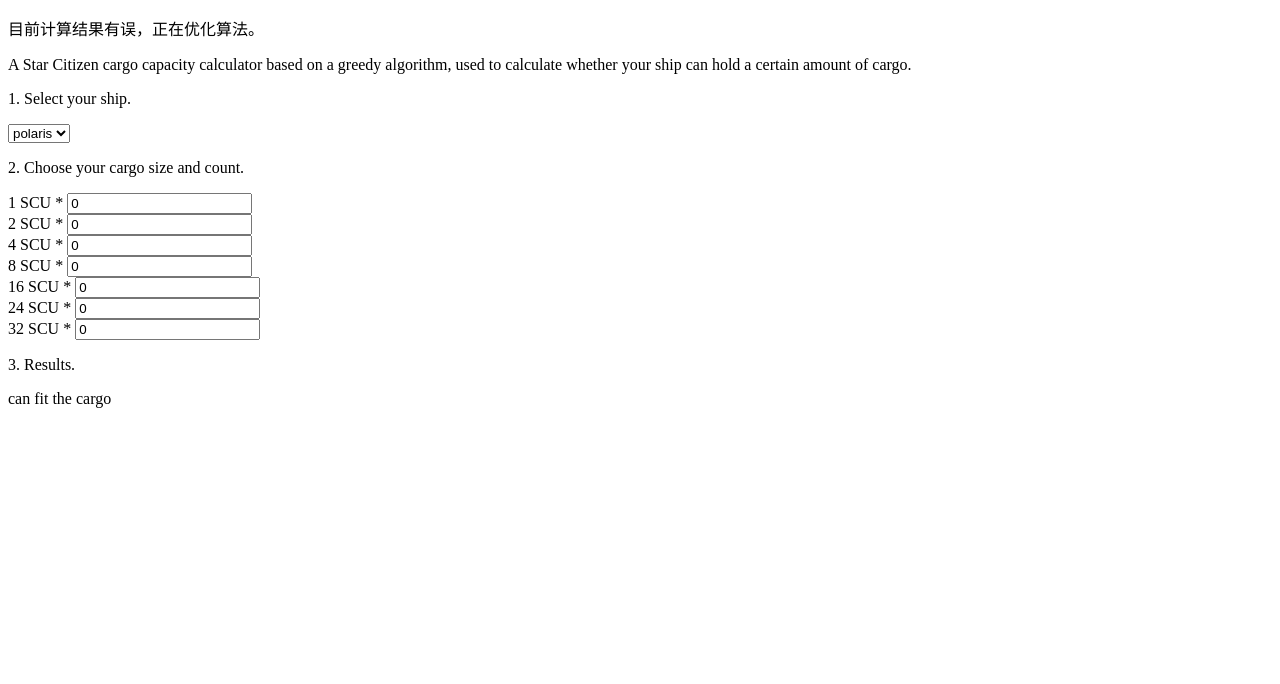
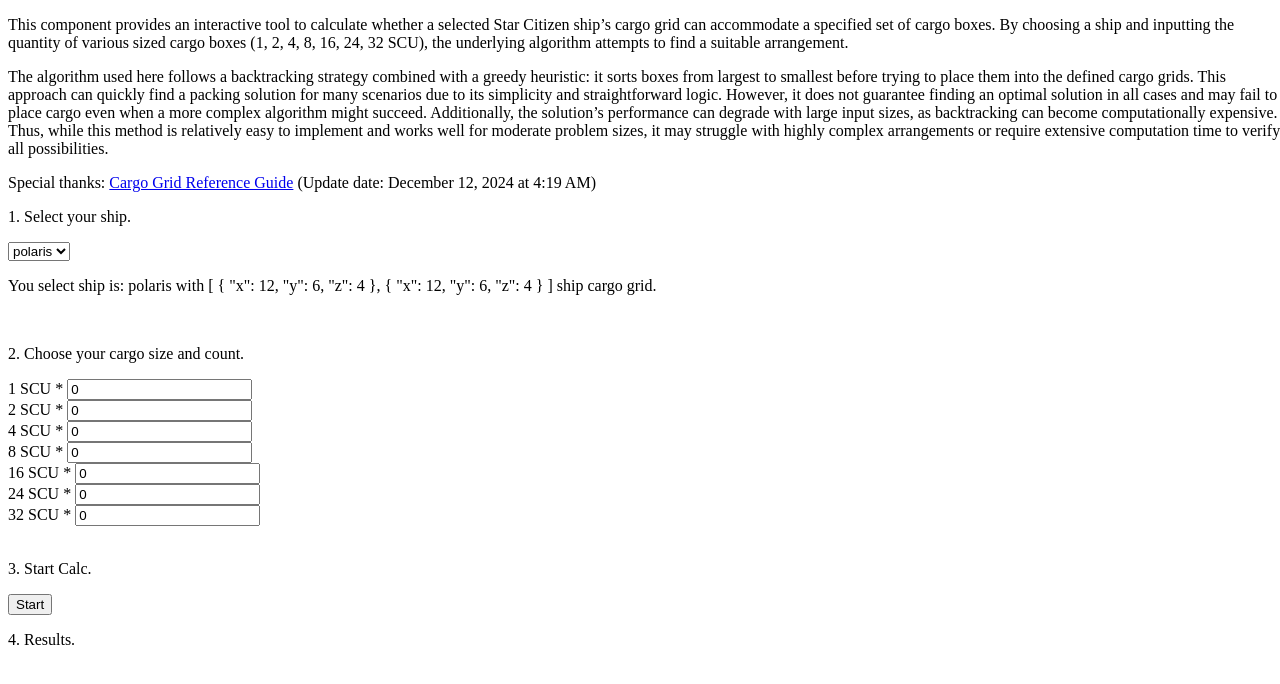
Before and after one commit to cfdxkk/sc-cargo-calc, a Nuxt app: page / in a window 1280 px wide. Shown: the top 684 px of the page. Built offline with nearby package versions, Linux system fonts and the light colour scheme.

Commit message:
update calc function.

```diff
--- a/pages/index.vue
+++ b/pages/index.vue
@@ -1,4 +1,6 @@
 <script setup lang="ts">
+    import { ref, watch } from 'vue';
+
     /**
      *          长  宽  高
      * 1  scu = 1 * 1 * 1
@@ -9,110 +11,246 @@
      * 24 scu = 6 * 2 * 2
      * 32 scu = 8 * 2 * 2
      *
-     * 计算单个箱子所占的长宽高
+     * 单个箱子的尺寸及长宽高
      */
-    const boxDimensions = {
-        1: [1, 1, 1],
-        2: [2, 1, 1],
-        4: [2, 2, 1],
-        8: [2, 2, 2],
-        16: [4, 2, 2],
-        24: [6, 2, 2],
-        32: [8, 2, 2],
+    const BOX_SIZE = {
+        1: { x: 1, y: 1, z: 1 },
+        2: { x: 2, y: 1, z: 1 },
+        4: { x: 2, y: 2, z: 1 },
+        8: { x: 2, y: 2, z: 2 },
+        16: { x: 4, y: 2, z: 2 },
+        24: { x: 6, y: 2, z: 2 },
+        32: { x: 8, y: 2, z: 2 },
     };
 
-    type cargoGrid3D = [number, number, number];
-    const shipCargoList = ref([
-        {
-            shipName: "polaris",
-            cargoGrid: [[18, 4, 4], [18, 4, 4]],
-        },
-    ]);
+    type CargoGrid3D = { x: number, y: number, z: number }; // 一个 3D 货物网格由长宽高构成
+    type ShipCargoGrid3D = CargoGrid3D[]; // 一个飞船可能有多个货物网格
 
-    const selectedShip = ref("polaris");
+    /**
+     * 每个飞船拥有的货物网格尺寸列表
+     */
+    const shipCargoList = ref<Record<string, ShipCargoGrid3D>>({
+        polaris: [{ x: 12, y:6, z:4 }, { x: 12, y: 6, z: 4 }], // 576 SCU
+        c2: [{ x: 15, y: 8, z: 4 }, { x: 9, y: 6, z: 4 }], // 696 SCU
+    });
 
-    const cargo1ScuCount = ref(0);
-    const cargo2ScuCount = ref(0);
-    const cargo4ScuCount = ref(0);
-    const cargo8ScuCount = ref(0);
-    const cargo16ScuCount = ref(0);
-    const cargo24ScuCount = ref(0);
-    const cargo32ScuCount = ref(0);
+    const selectedShip = ref({shipName: "polaris", shipCargoGrid: [{ x: 12, y:6, z:4 }, { x: 12, y: 6, z: 4 }] as ShipCargoGrid3D}); // 用户选中的飞船，默认是 polaris
 
+    const cargo1ScuCount = ref(0); // 用户填写的 1SCU 货物箱子的数量
+    const cargo2ScuCount = ref(0); // 用户填写的 2SCU 货物箱子的数量
+    const cargo4ScuCount = ref(0); // 用户填写的 4SCU 货物箱子的数量
+    const cargo8ScuCount = ref(0); // 用户填写的 8SCU 货物箱子的数量
+    const cargo16ScuCount = ref(0); // 用户填写的 16SCU 货物箱子的数量
+    const cargo24ScuCount = ref(0); // 用户填写的 24SCU 货物箱子的数量
+    const cargo32ScuCount = ref(0); // 用户填写的 32SCU 货物箱子的数量
 
-    // 计算属性：检查是否能够装载给定数量的箱子
-    const canFitCargo = computed(() => {
-        const ship = shipCargoList.value.find((ship) => ship.shipName === selectedShip.value);
-        if (!ship) return false;
+    /**
+     * 计算用户选中的飞船的货物网格在最优情况下能否装下数量为n的不同尺寸的货物箱子
+     * @param shipCargoGrid
+     * @param param1
+     */
+    type ScuCountType = { cargo1ScuCount: number, cargo2ScuCount: number, cargo4ScuCount: number, cargo8ScuCount: number, cargo16ScuCount: number, cargo24ScuCount: number, cargo32ScuCount: number }
+    function checkSize(shipCargoGrid: ShipCargoGrid3D, { cargo1ScuCount, cargo2ScuCount, cargo4ScuCount, cargo8ScuCount, cargo16ScuCount, cargo24ScuCount, cargo32ScuCount }: ScuCountType): boolean {
+        const cargoList: Array<{ scu: number, count: number }> = [
+            { scu: 32, count: cargo32ScuCount },
+            { scu: 24, count: cargo24ScuCount },
+            { scu: 16, count: cargo16ScuCount },
+            { scu: 8, count: cargo8ScuCount },
+            { scu: 4, count: cargo4ScuCount },
+            { scu: 2, count: cargo2ScuCount },
+            { scu: 1, count: cargo1ScuCount }
+        ];
 
-        const boxCounts = {
-            1: cargo1ScuCount.value,
-            2: cargo2ScuCount.value,
-            4: cargo4ScuCount.value,
-            8: cargo8ScuCount.value,
-            16: cargo16ScuCount.value,
-            24: cargo24ScuCount.value,
-            32: cargo32ScuCount.value,
-        };
-
-        const cargoGrids = ship.cargoGrid.map(([length, width, height]) => ({
-            length,
-            width,
-            height,
-            remainingSpaces: [{ x: 0, y: 0, z: 0, length, width, height }],
-        }));
-
-        for (const [scu, count] of Object.entries(boxCounts)) {
-            const [boxLength, boxWidth, boxHeight] = boxDimensions[scu];
-
-            for (let i = 0; i < count; i++) {
-                let placed = false;
-
-                for (const grid of cargoGrids) {
-                    for (let j = 0; j < grid.remainingSpaces.length; j++) {
-                        const space = grid.remainingSpaces[j];
-
-                        // 检查箱子是否能放入当前剩余空间
-                        if (
-                            space.length >= boxLength &&
-                            space.width >= boxWidth &&
-                            space.height >= boxHeight
-                        ) {
-                            // 分割剩余空间
-                            grid.remainingSpaces.splice(j, 1); // 移除当前使用的空间
-                            grid.remainingSpaces.push(
-                                { x: space.x + boxLength, y: space.y, z: space.z, length: space.length - boxLength, width: space.width, height: space.height }, // 剩余 X 方向空间
-                                { x: space.x, y: space.y + boxWidth, z: space.z, length: boxLength, width: space.width - boxWidth, height: space.height }, // 剩余 Y 方向空间
-                                { x: space.x, y: space.y, z: space.z + boxHeight, length: boxLength, width: boxWidth, height: space.height - boxHeight } // 剩余 Z 方向空间
-                            );
-                            placed = true;
-                            break;
+        let boxesToPlace: Array<{x:number,y:number,z:number,scu:number}> = [];
+        for (let c of cargoList) {
+            if (c.count > 0) {
+                const s = BOX_SIZE[c.scu];
+                for (let i = 0; i < c.count; i++) {
+                    boxesToPlace.push({ x: s.x, y: s.y, z: s.z, scu: c.scu });
+                }
             }
         }
 
-                    if (placed) break;
+        // 按体积从大到小排序
+        boxesToPlace.sort((a,b)=> (b.x*b.y*b.z - a.x*a.y*a.z));
+
+        type FreeSpace = {
+            x: number, y: number, z: number,
+            w: number, h: number, d: number
+        };
+
+        const compartments: FreeSpace[][] = shipCargoGrid.map(grid => {
+            return [{
+                x: 0, y: 0, z: 0,
+                w: grid.x,
+                h: grid.y,
+                d: grid.z
+            }];
+        });
+
+        function placeBoxInFreeSpace(freeSpaces: FreeSpace[], fsIndex: number, box: {x:number,y:number,z:number}) {
+            const fs = freeSpaces[fsIndex];
+            // 移除被使用的空间
+            freeSpaces.splice(fsIndex, 1);
+
+            // 分割剩余空间
+            if (box.x < fs.w) {
+                freeSpaces.push({
+                    x: fs.x + box.x,
+                    y: fs.y,
+                    z: fs.z,
+                    w: fs.w - box.x,
+                    h: fs.h,
+                    d: fs.d
+                });
             }
 
-                if (!placed) return false; // 如果当前箱子无法放置，直接返回 false
+            if (box.y < fs.h) {
+                freeSpaces.push({
+                    x: fs.x,
+                    y: fs.y + box.y,
+                    z: fs.z,
+                    w: box.x,
+                    h: fs.h - box.y,
+                    d: fs.d
+                });
+            }
+
+            if (box.z < fs.d) {
+                freeSpaces.push({
+                    x: fs.x,
+                    y: fs.y,
+                    z: fs.z + box.z,
+                    w: box.x,
+                    h: box.y,
+                    d: fs.d - box.z
+                });
             }
         }
 
-        return true; // 所有箱子均放置成功
+        function findFittingSpaces(freeSpaces: FreeSpace[], box:{x:number,y:number,z:number}): number[] {
+            const result: number[] = [];
+            for (let i = 0; i < freeSpaces.length; i++) {
+                const fs = freeSpaces[i];
+                if (box.x <= fs.w && box.y <= fs.h && box.z <= fs.d) {
+                    result.push(i);
+                }
+            }
+            return result;
+        }
+
+        let attempts = 0;
+        const MAX_ATTEMPTS = 200000;
+
+        function placeBoxRec(i: number): boolean {
+            if (i === boxesToPlace.length) return true; // 全部放置成功
+            if (attempts > MAX_ATTEMPTS) return false;  // 尝试过多，避免卡死
+
+            attempts++;
+            const box = boxesToPlace[i];
+
+            // 为当前箱子尝试两种方向: (x,y,z) 和 (y,x,z)
+            const orientations = [
+                {x: box.x, y: box.y, z: box.z},
+                {x: box.y, y: box.x, z: box.z}
+            ];
+
+            for (const orientation of orientations) {
+                // 尝试将当前箱子以该方向放入任意货舱
+                for (const freeList of compartments) {
+                    const fittingSpaces = findFittingSpaces(freeList, orientation);
+                    // 根据剩余体积浪费排序
+                    fittingSpaces.sort((a,b)=>{
+                        const va = freeList[a].w*freeList[a].h*freeList[a].d - orientation.x*orientation.y*orientation.z;
+                        const vb = freeList[b].w*freeList[b].h*freeList[b].d - orientation.x*orientation.y*orientation.z;
+                        return va - vb;
                     });
 
+                    for (let fsIndex of fittingSpaces) {
+                        const backup = freeList.slice();
+                        placeBoxInFreeSpace(freeList, fsIndex, orientation);
+                        if (placeBoxRec(i+1)) return true;
+                        // 回溯
+                        freeList.splice(0, freeList.length, ...backup);
+                    }
+                }
+            }
+
+            return false; // 无法放置当前箱子
+        }
+
+        return placeBoxRec(0);
+    }
+
+    const canFitCargo = ref<string | boolean | undefined>(undefined);
+    // 计算结果
+    function statCalc() {
+        if (
+            cargo1ScuCount.value < 0
+            || cargo2ScuCount.value < 0
+            || cargo4ScuCount.value < 0
+            || cargo8ScuCount.value < 0
+            || cargo16ScuCount.value < 0
+            || cargo24ScuCount.value < 0
+            || cargo32ScuCount.value < 0
+        ) {
+            canFitCargo.value = "The quantity of cargo cannot be negative.";
+            return;
+        }
+
+        canFitCargo.value = checkSize(selectedShip.value.shipCargoGrid, {
+            cargo1ScuCount : cargo1ScuCount.value,
+            cargo2ScuCount : cargo2ScuCount.value,
+            cargo4ScuCount : cargo4ScuCount.value,
+            cargo8ScuCount : cargo8ScuCount.value,
+            cargo16ScuCount : cargo16ScuCount.value,
+            cargo24ScuCount : cargo24ScuCount.value,
+            cargo32ScuCount : cargo32ScuCount.value,
+        })
+    };
+
+    watch([
+        selectedShip,
+        cargo1ScuCount,
+        cargo2ScuCount,
+        cargo4ScuCount,
+        cargo8ScuCount,
+        cargo16ScuCount,
+        cargo24ScuCount,
+        cargo32ScuCount,
+    ], () => {
+        canFitCargo.value = undefined;
+    })
 </script>
 
 <template>
-    <p>目前计算结果有误，正在优化算法。</p>
+    <div class="introduce-part">
         <p>
-        A Star Citizen cargo capacity calculator based on a greedy algorithm, used to calculate whether your ship can hold a certain amount of cargo.
+            This component provides an interactive tool to calculate whether a selected Star Citizen ship’s cargo grid can accommodate a
+            specified set of cargo boxes. By choosing a ship and inputting the quantity of various sized cargo boxes (1, 2, 4, 8, 16, 24, 32 SCU),
+            the underlying algorithm attempts to find a suitable arrangement.
         </p>
+        <p>
+            The algorithm used here follows a backtracking strategy combined with a greedy heuristic: it sorts boxes from largest to smallest
+            before trying to place them into the defined cargo grids. This approach can quickly find a packing solution for many scenarios
+            due to its simplicity and straightforward logic. However, it does not guarantee finding an optimal solution in all cases and may
+            fail to place cargo even when a more complex algorithm might succeed. Additionally, the solution’s performance can degrade with
+            large input sizes, as backtracking can become computationally expensive. Thus, while this method is relatively easy to implement
+            and works well for moderate problem sizes, it may struggle with highly complex arrangements or require extensive computation time
+            to verify all possibilities.
+        </p>
+
+        <p>Special thanks: <a href="https://robertsspaceindustries.com/community-hub/post/cargo-grid-reference-guide-vqkv5cQI8ZCLC" target="_blank" >Cargo Grid Reference Guide</a> (Update date: December 12, 2024 at 4:19 AM)</p>
+    </div>
+
     <p>1. Select your ship.</p>
     <select id="options" v-model="selectedShip">
-      <option v-for="shipCargo in shipCargoList" :key="shipCargo.shipName" :value="shipCargo.shipName">
-        {{ shipCargo.shipName }}
+      <option v-for="(shipCargoGrid, shipName) in shipCargoList" :key="shipName" :value="{ shipName, shipCargoGrid }">
+        {{ shipName }}
       </option>
     </select>
+    <p>You select ship is: {{ selectedShip.shipName }} with {{ selectedShip.shipCargoGrid }} ship cargo grid.</p>
+
     <br />
     <p>2. Choose your cargo size and count.</p>
     <div>1  SCU * <input type="number" v-model="cargo1ScuCount" /></div>
@@ -123,10 +261,27 @@
     <div>24 SCU * <input type="number" v-model="cargo24ScuCount" /></div>
     <div>32 SCU * <input type="number" v-model="cargo32ScuCount" /></div>
 
+    <br />
+    <p>3. Start Calc.</p>
+    <button @click="statCalc">Start</button>
 
-    <p>3. Results.</p>
-    <p v-if="canFitCargo">{{ selectedShip.shipName }} can fit the cargo</p>
-    <p v-else>{{ selectedShip.shipName }} can not fit the cargo</p>
+    <br />
+    <p>4. Results.</p>
+    <div v-if="canFitCargo !== undefined">
+        <p v-if="typeof canFitCargo === 'string'">{{ canFitCargo }}</p>
+        <p v-if="canFitCargo === true">{{ selectedShip.shipName }} can fit the cargo</p>
+        <p v-if="canFitCargo === false" class="unable-text">{{ selectedShip.shipName }} can not fit the cargo</p>
+    </div>
+</template>
 
+<style lang="css" scoped>
+    .introduce-part {
+        width: 100dvw;
+        max-width: 1500px;
+    }
 
-</template>
+    .unable-text {
+        color: red;
+        font-weight: bold;
+    }
+</style>
```
Lines whose indentation alone changed are shown as unchanged.
